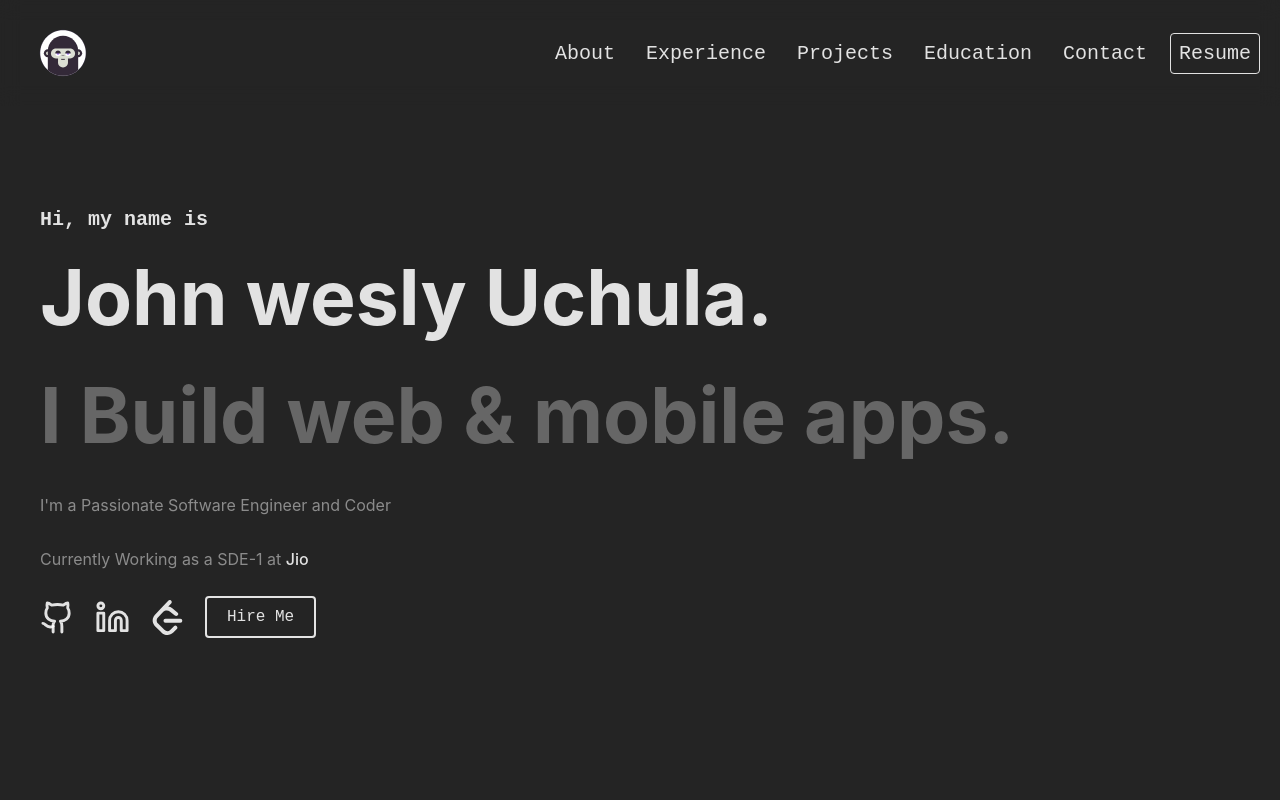
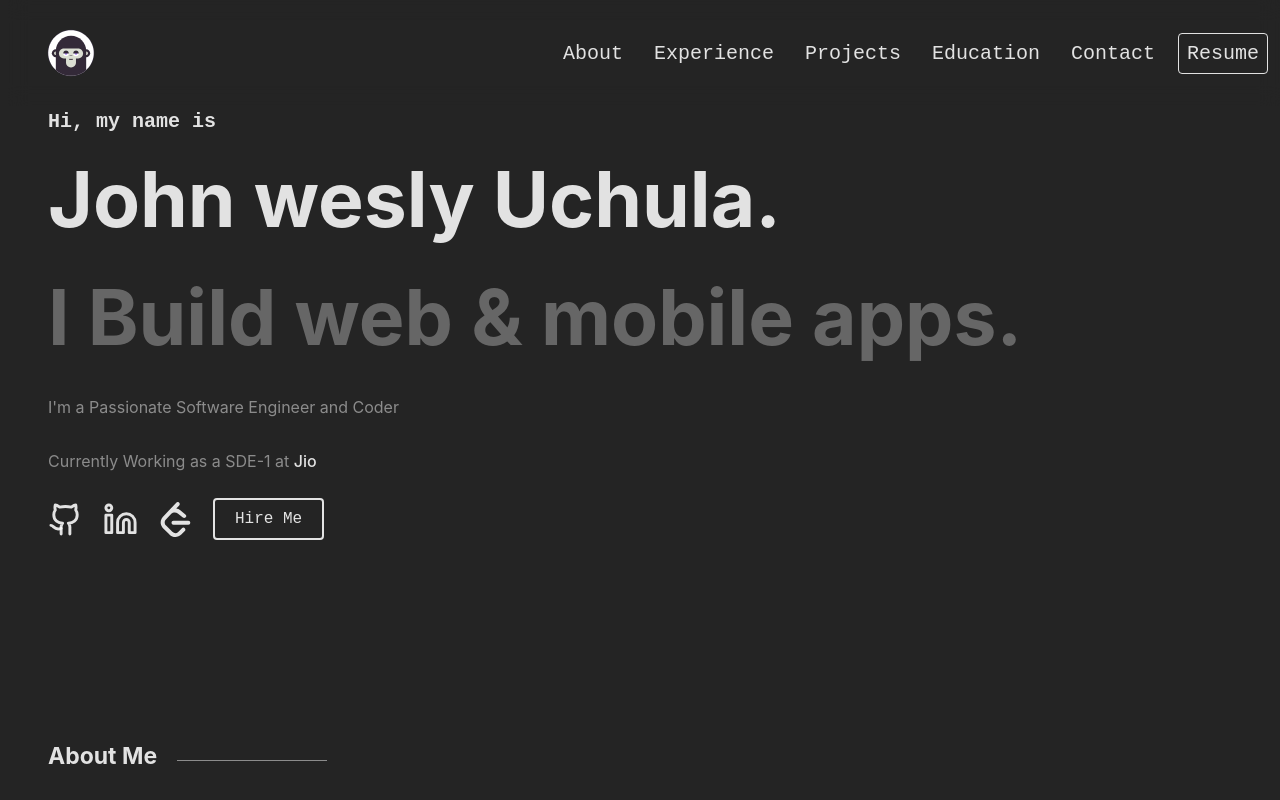
Before and after one commit to johnwesly2002/Portfolio, a React (Vite) app: page / in a window 1280 px wide. Shown: the top 800 px of the page. Built offline with nearby package versions, Linux system fonts and the light colour scheme.

Commit message:
changes in header

```diff
--- a/src/App.css
+++ b/src/App.css
@@ -23,7 +23,10 @@
 *, ::before, ::after {
   box-sizing: border-box !important;
 }
-
+body {
+  background-color: var(--background-color);
+  overflow-x: hidden !important;
+}
 
 
 h1, h2, h3, h4, h5, h6 {
@@ -34,9 +37,7 @@ h1, h2, h3, h4, h5, h6 {
 }
 
 header{
-  position: sticky;
-  top: 0;
-  z-index: 10;
+
   font-family: var(--fontfamily);
 }
 header a {
@@ -50,7 +51,10 @@ a {
   color: var(--fontcolor);
 }
 .header_content {
-  max-width: 1440px;
+  width: 100%;
+  position: fixed;
+  top: 0;
+  z-index: 10;
   display: flex;
   align-items: center;
   justify-content:space-between;
@@ -836,6 +840,3 @@ footer .lottie {
     font-size: 10px;
   }
 }
-body {
-  background-color: var(--background-color);
-}
--- a/src/index.css
+++ b/src/index.css
@@ -11,10 +11,6 @@ html {
   scrollbar-width: thin;
   scrollbar-color: var(--scrollcolor) ;
 }
-html, body{
-  margin: 0 auto;
-  overflow-x: hidden !important;
-}
 /* @media (prefers-color-scheme: light) {
   :root {
     color: #213547;
```
